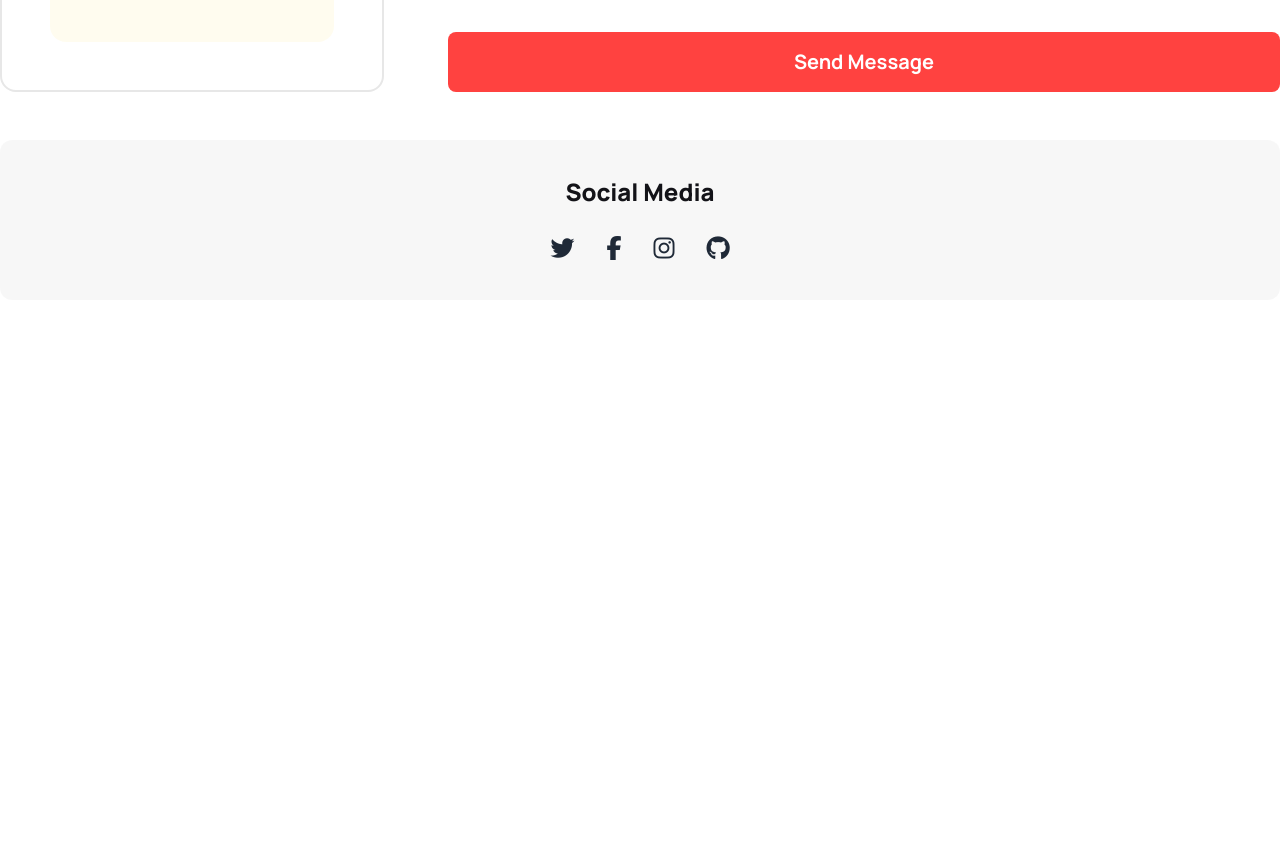
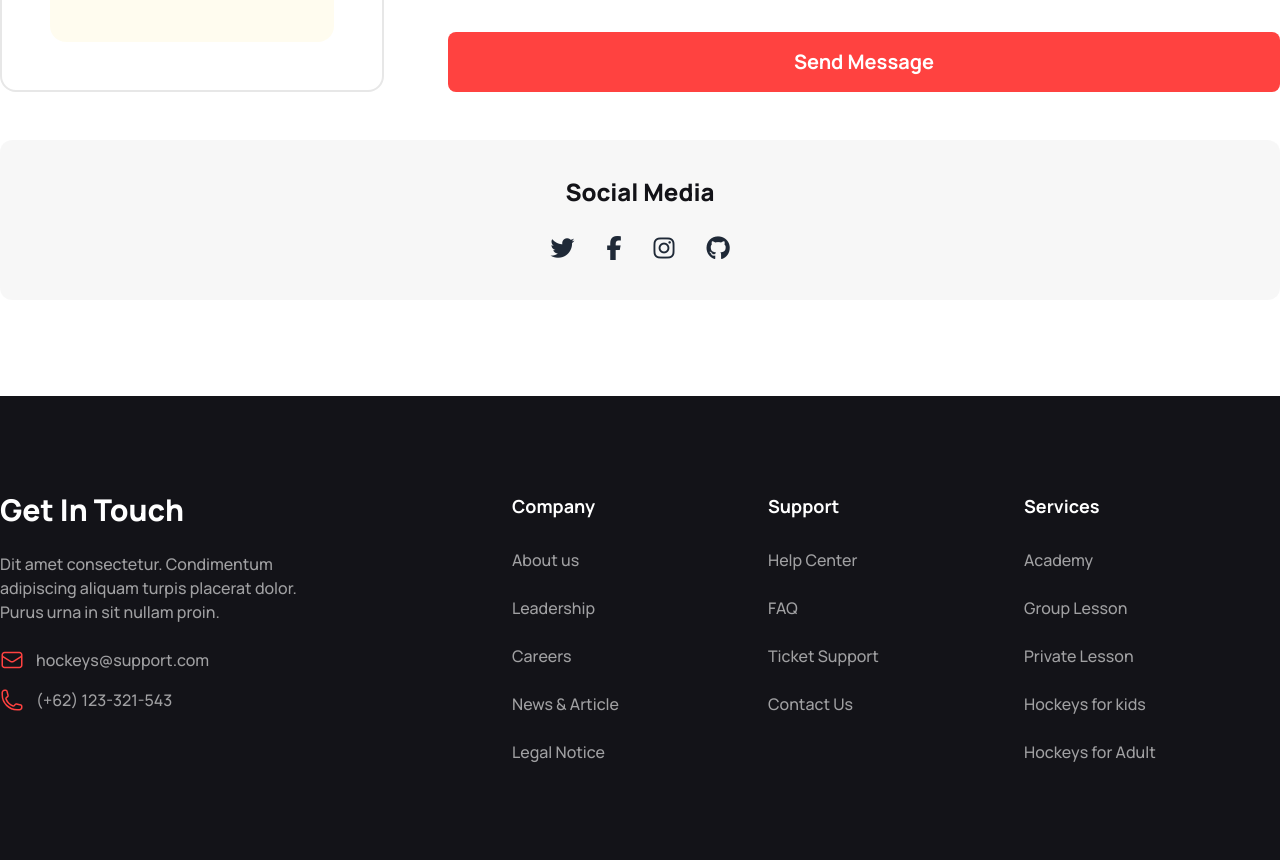
Before and after one commit to mdsumonsiddiki/Hockeys-with-tailwind, a plain HTML site: page index.html in a window 1280 px wide. Shown: the part 3863-4723 px from the top of the page. Before the commit the page ends 4259 px from the top, so only its background shows below. Drawn offline with nearby package versions, Linux system fonts and the light colour scheme.

Commit message:
footer section added

```diff
--- a/index.html
+++ b/index.html
@@ -627,5 +627,57 @@
             </div>
         </section>
     </main>
+    <!-- footer area start -->
+    <footer class="bg-primary py-10 lg:py-24">
+       <div class="container mx-auto grid col-span-4 lg:grid-cols-10 justify-between text-center lg:text-start items-start space-y-10 lg:space-y-0">
+        <div class="col-span-2 lg:col-span-4">
+            <h2 class="text-white text-3xl font-extrabold pb-6">Get In Touch</h2>
+            <p class="text-[#ffffff99] font-medium text-base px-4 lg:px-0 lg:w-80">Dit amet consectetur. Condimentum  adipiscing aliquam turpis placerat dolor. Purus urna in sit nullam proin. </p>
+            <div class="pt-6 space-y-4">
+              <div class="flex gap-3 items-center justify-center lg:justify-start">
+                <svg xmlns="http://www.w3.org/2000/svg" width="24" height="24" viewBox="0 0 24 24" fill="none">
+                  <path d="M21.75 6.75V17.25C21.75 17.8467 21.5129 18.419 21.091 18.841C20.669 19.2629 20.0967 19.5 19.5 19.5H4.5C3.90326 19.5 3.33097 19.2629 2.90901 18.841C2.48705 18.419 2.25 17.8467 2.25 17.25V6.75M21.75 6.75C21.75 6.15326 21.5129 5.58097 21.091 5.15901C20.669 4.73705 20.0967 4.5 19.5 4.5H4.5C3.90326 4.5 3.33097 4.73705 2.90901 5.15901C2.48705 5.58097 2.25 6.15326 2.25 6.75M21.75 6.75V6.993C21.75 7.37715 21.6517 7.75491 21.4644 8.0903C21.2771 8.42569 21.0071 8.70754 20.68 8.909L13.18 13.524C12.8252 13.7425 12.4167 13.8582 12 13.8582C11.5833 13.8582 11.1748 13.7425 10.82 13.524L3.32 8.91C2.99292 8.70854 2.72287 8.42669 2.53557 8.0913C2.34827 7.75591 2.24996 7.37815 2.25 6.994V6.75" stroke="#FF4240" stroke-width="1.5" stroke-linecap="round" stroke-linejoin="round"/>
+                </svg>
+                <h3 class="text-[#ffffff99] font-medium text-base">hockeys@support.com</h3>
+              </div>
+              <div class="flex gap-3 items-center justify-center lg:justify-start">
+                <svg xmlns="http://www.w3.org/2000/svg" width="24" height="24" viewBox="0 0 24 24" fill="none">
+                  <path d="M2.25 6.75C2.25 15.034 8.966 21.75 17.25 21.75H19.5C20.0967 21.75 20.669 21.5129 21.091 21.091C21.5129 20.669 21.75 20.0967 21.75 19.5V18.128C21.75 17.612 21.399 17.162 20.898 17.037L16.475 15.931C16.035 15.821 15.573 15.986 15.302 16.348L14.332 17.641C14.05 18.017 13.563 18.183 13.122 18.021C11.4849 17.4191 9.99815 16.4686 8.76478 15.2352C7.53141 14.0018 6.58087 12.5151 5.979 10.878C5.817 10.437 5.983 9.95 6.359 9.668L7.652 8.698C8.015 8.427 8.179 7.964 8.069 7.525L6.963 3.102C6.90214 2.85869 6.76172 2.6427 6.56405 2.48834C6.36638 2.33397 6.1228 2.25008 5.872 2.25H4.5C3.90326 2.25 3.33097 2.48705 2.90901 2.90901C2.48705 3.33097 2.25 3.90326 2.25 4.5V6.75Z" stroke="#FF4240" stroke-width="1.5" stroke-linecap="round" stroke-linejoin="round"/>
+                </svg>
+                <h3 class="text-[#ffffff99] font-medium text-base">(+62) 123-321-543</h3>
+              </div>
+            </div>
+        </div>
+        <div class="col-span-1 lg:col-span-2">
+          <h4 class="text-lg text-white font-bold">Company</h4>
+          <ul class="pt-7 space-y-6 text-[#ffffff99] font-medium text-base">
+            <li><a href="#">About us</a></li>
+            <li><a href="#">Leadership</a></li>
+            <li><a href="#">Careers</a></li>
+            <li><a href="#">News & Article</a></li>
+            <li><a href="#">Legal Notice</a></li>
+          </ul>
+        </div>
+        <div class="col-span-1 lg:col-span-2">
+          <h4 class="text-lg text-white font-bold">Support</h4>
+          <ul class="pt-7 space-y-6 text-[#ffffff99] font-medium text-base">
+            <li><a href="#">Help Center</a></li>
+            <li><a href="#">FAQ</a></li>
+            <li><a href="#">Ticket Support</a></li>
+            <li><a href="#">Contact Us</a></li>
+          </ul>
+        </div>
+        <div class="col-span-2 lg:col-span-2">
+          <h4 class="text-lg text-white font-bold">Services</h4>
+          <ul class="pt-7 space-y-6 text-[#ffffff99] font-medium text-base">
+            <li><a href="#">Academy</a></li>
+            <li><a href="#">Group Lesson</a></li>
+            <li><a href="#">Private Lesson</a></li>
+            <li><a href="#">Hockeys for kids</a></li>
+            <li><a href="#">Hockeys for Adult</a></li>
+          </ul>
+        </div>
+       </div>
+    </footer>
 </body>
 </html>
```
